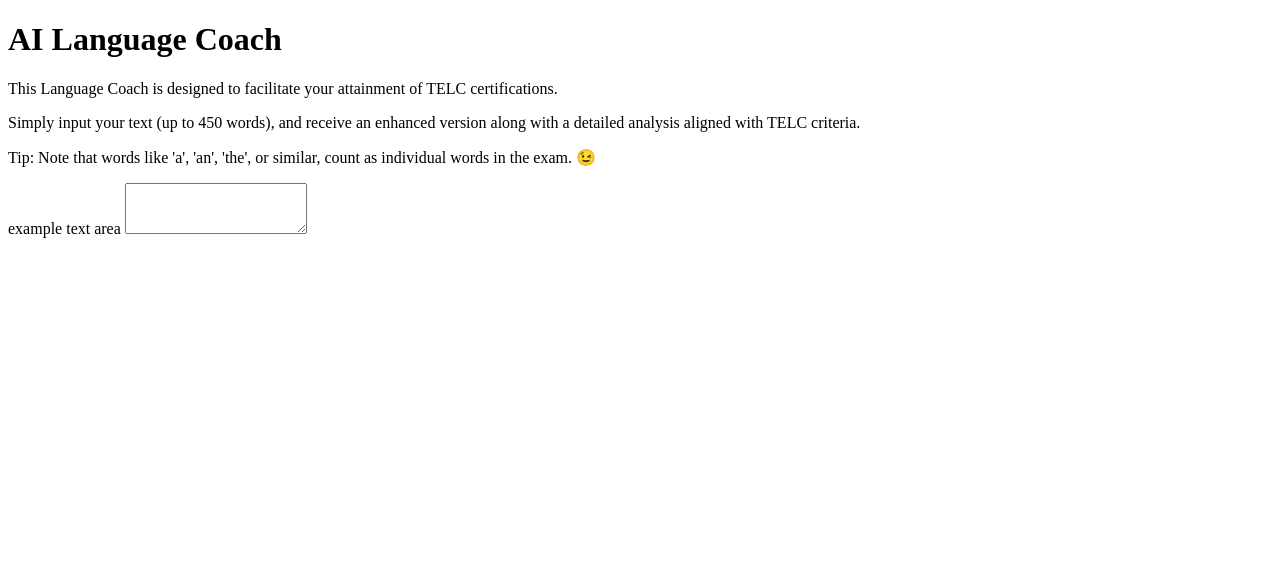
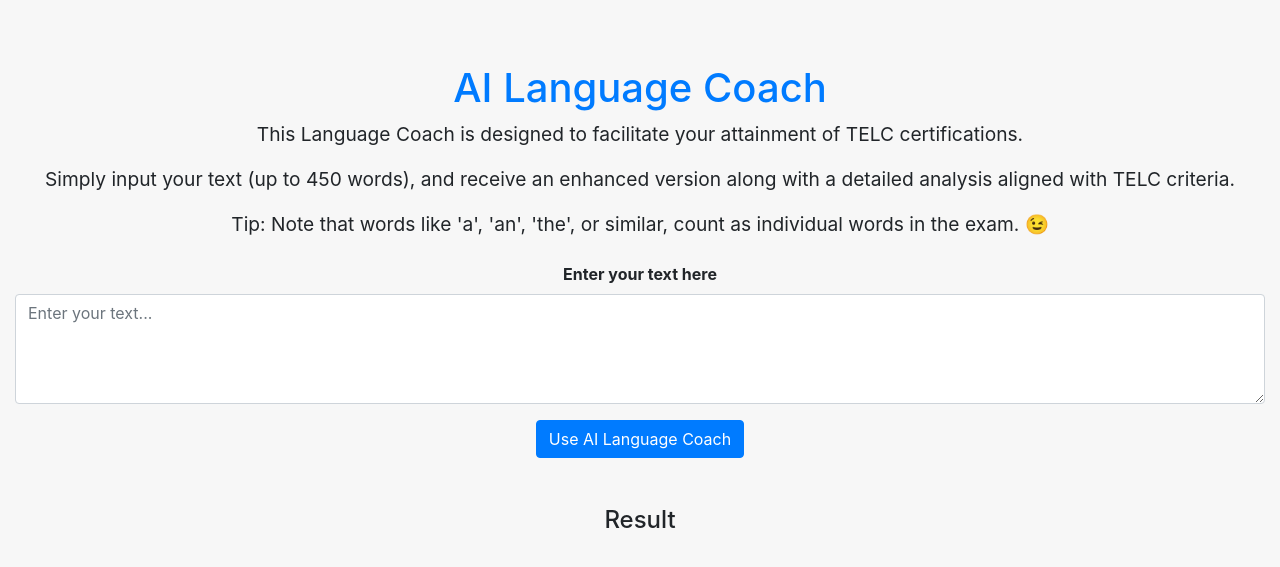
Before and after one commit to MaxLopezSalgado/ai_language_coach, a Flask app: page / in a window 1280 px wide. Shown: the top 567 px of the page. Run offline with Flask 3, Linux system fonts and the light colour scheme; some libraries are stand-ins or nearby versions.

Commit message:
feat: Update landing page design and styles

```diff
--- a/templates/index.html
+++ b/templates/index.html
@@ -4,19 +4,56 @@
     <meta charset="UTF-8">
     <meta name="viewport" content="width=device-width, initial-scale=1.0">
     <title>Ai Language Coach</title>
+    <link rel="stylesheet" href="https://stackpath.bootstrapcdn.com/bootstrap/4.5.2/css/bootstrap.min.css">
+    <style>
+        body {
+            background-color: #f7f7f7;
+        }
+        .container-fluid {
+            padding-top: 5%;
+        }
+        h1 {
+            color: #007bff;
+        }
+        p {
+            font-size: 1.2rem;
+            margin-bottom: 1rem;
+        }
+        .form-label {
+            font-weight: bold;
+        }
+        .btn-primary {
+            background-color: #007bff;
+            border-color: #007bff;
+        }
+        .btn-primary:hover {
+            background-color: #0056b3;
+            border-color: #0056b3;
+        }
+        #translateResult {
+            margin-top: 2rem;
+        }
+    </style>
 </head>
 <body>
-<div class="container-fluid text-center mt-5">
+    <div class="container-fluid text-center">
         <h1>AI Language Coach</h1>
         <p>This Language Coach is designed to facilitate your attainment of TELC certifications.</p>
         <p>Simply input your text (up to 450 words), and receive an enhanced version along with a detailed analysis aligned with TELC criteria.</p>
         <p>Tip: Note that words like 'a', 'an', 'the', or similar, count as individual words in the exam. 😉</p>
-    <form class="" action="/" method="post">
-        <div class="mb-3">
-            <label for="exampleFormControlTextreal" class="form-label">example text area</label>
-            <textarea class="form-control" id="exampleFormControlTextreal" rows="3"></textarea>
+        <form class="mt-4" action="/" method="post">
+            <div class="form-group">
+                <label for="AI-Prompt" class="form-label">Enter your text here</label>
+                <textarea class="form-control" name="AI-Prompt" id="AI-Prompt" rows="4" placeholder="Enter your text..."></textarea>
             </div>
+            <button type="submit" class="btn btn-primary">Use AI Language Coach</button>
         </form>
+        <div class="mt-5">
+            <h4 id="translateResult">Result</h4>
         </div>
+    </div>
+    <script src="https://code.jquery.com/jquery-3.5.1.slim.min.js"></script>
+    <script src="https://cdn.jsdelivr.net/npm/@popperjs/core@2.9.1/dist/umd/popper.min.js"></script>
+    <script src="https://stackpath.bootstrapcdn.com/bootstrap/4.5.2/js/bootstrap.min.js"></script>
 </body>
 </html>
```
Lines whose indentation alone changed are shown as unchanged.
